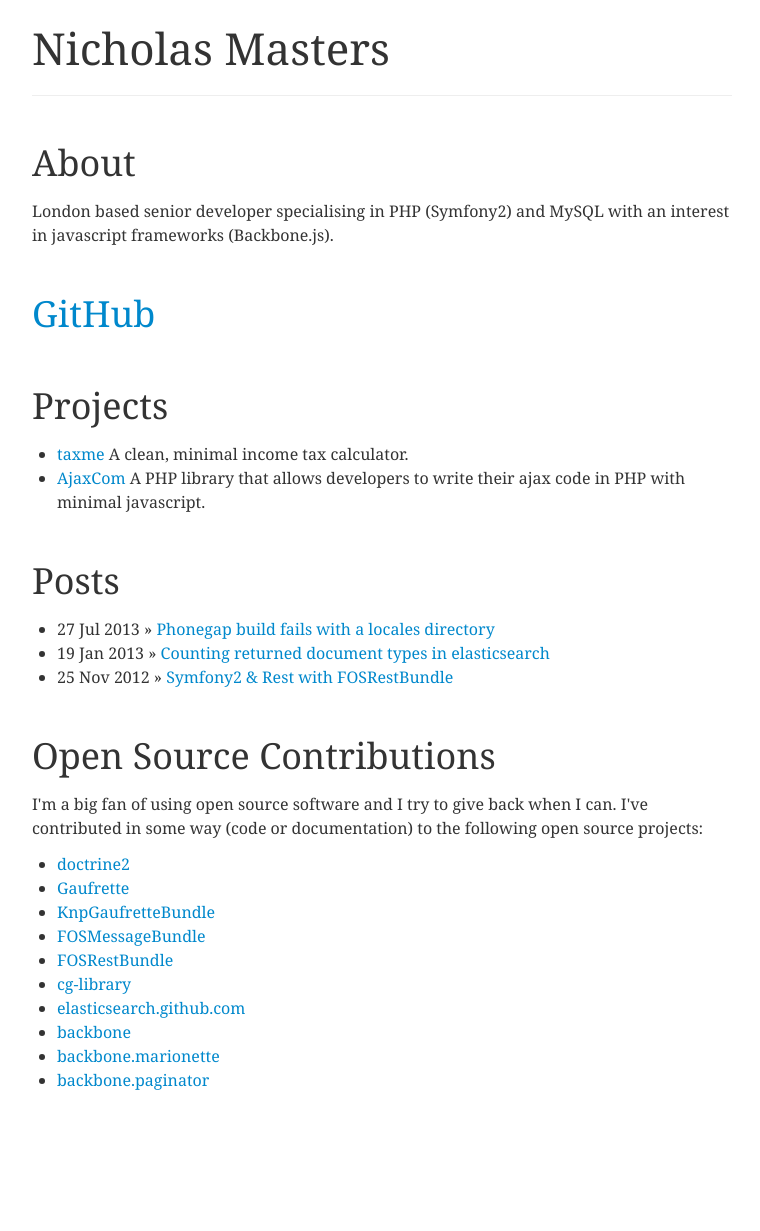
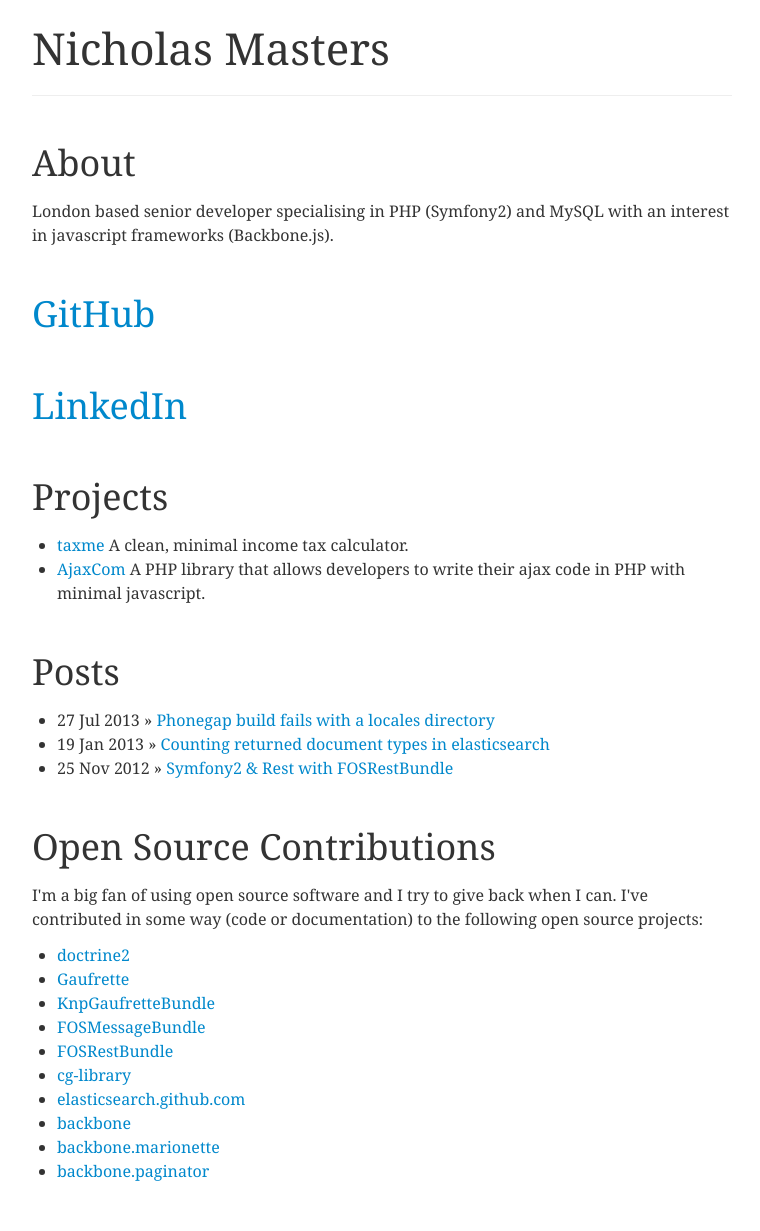
Before and after one commit to nmpolo/nmpolo.github.com, a Jekyll site: the page built from index.html, in a window 1280 px wide. Shown: the whole page, without its empty margins (258-1018 px from the left). Built offline with Jekyll 4.4.1, drawn with Linux system fonts in a browser that asks for light colours; before the commit the page ends 1140 px from its top, so only the background shows below that.

Commit message:
LinkedIn link

```diff
--- a/index.html
+++ b/index.html
@@ -9,6 +9,8 @@
     with an interest in javascript frameworks (Backbone.js).</p>
 
     <h2><a href="https://github.com/nmpolo">GitHub</a></h2>
+
+    <h2><a href="https://www.linkedin.com/in/nickmasters">LinkedIn</a></h2>
 
     <h2>Projects</h2>
     <ul>
```
